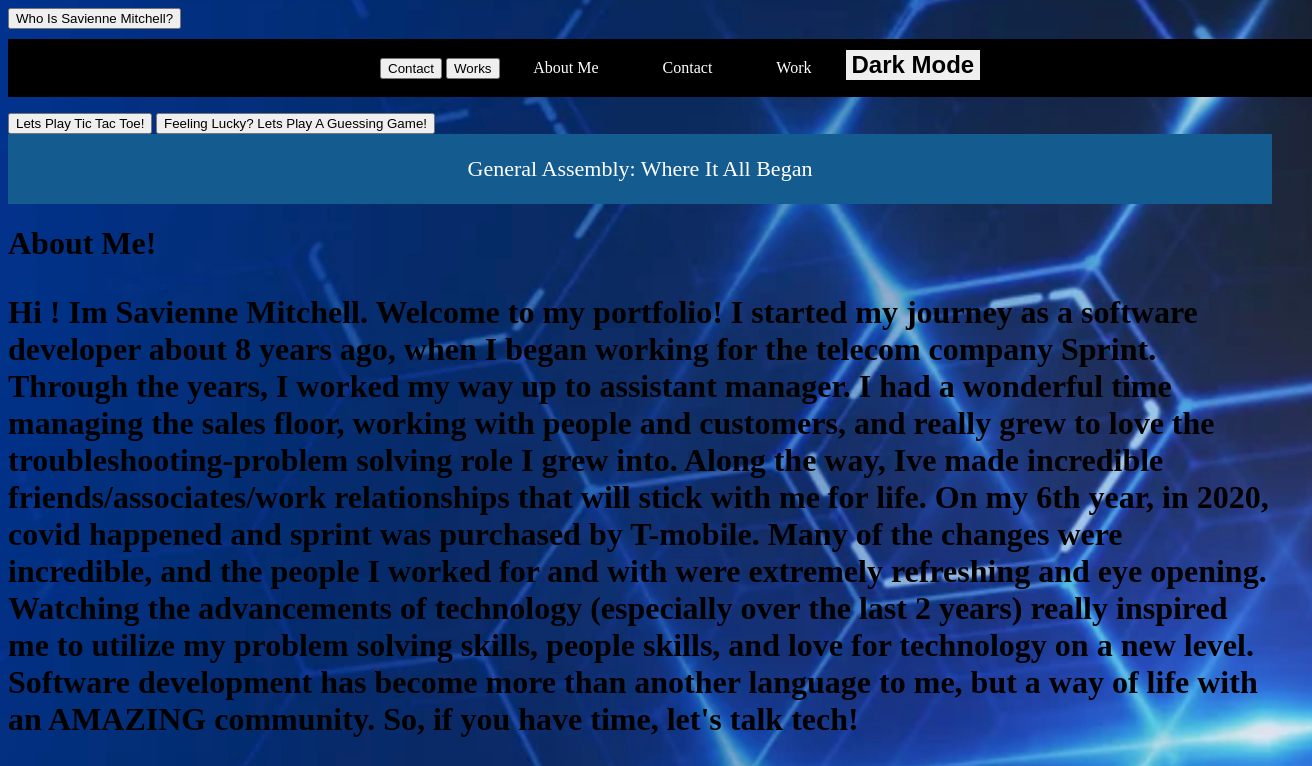
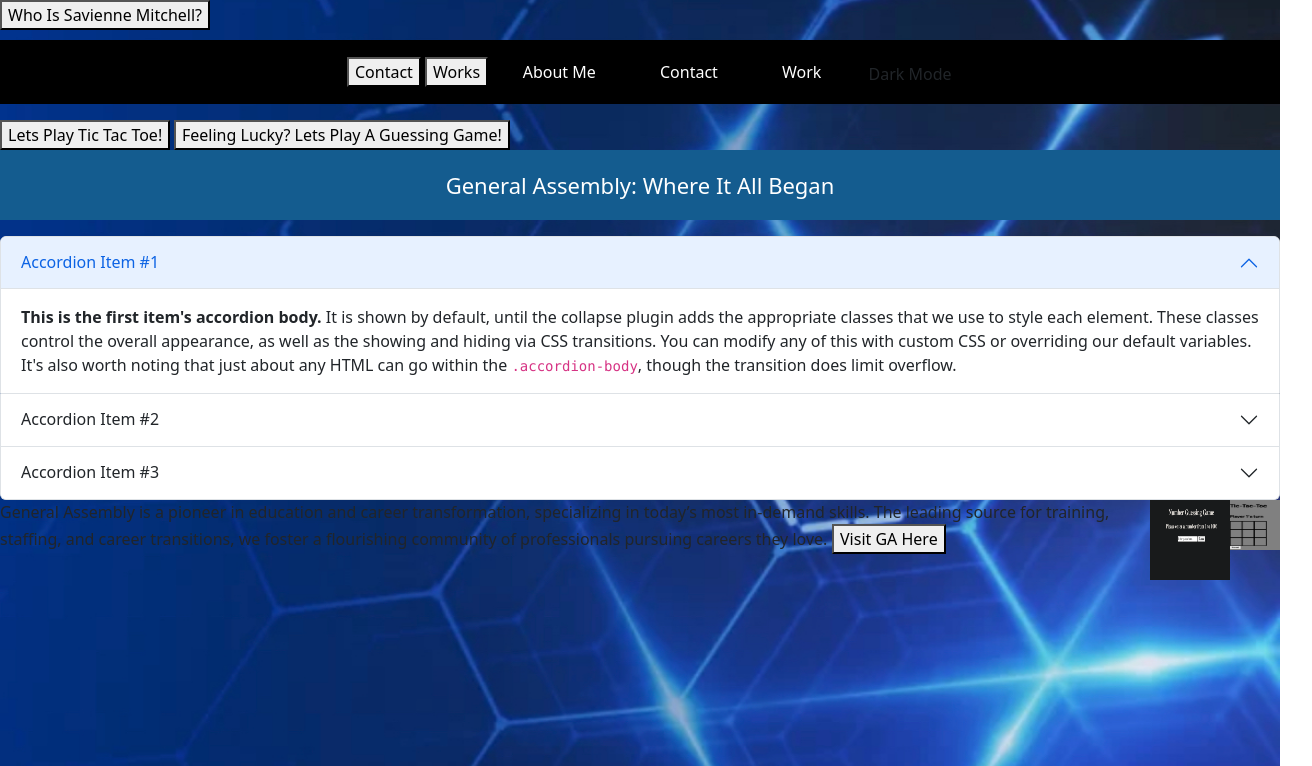
Before and after one commit to Savienne/Saviennes-Portfolio, a website: page index.html in a window 1280 px wide. Shown: the top 766 px of the page, 1312 px wide, since content can reach past the window. Drawn offline with nearby package versions, Linux system fonts and the light colour scheme.

Commit message:
correcting position of screenshots

```diff
--- a/data/app2.js
+++ b/data/app2.js
@@ -36,3 +36,12 @@
       modal.style.display = "none"
     }
   }
+
+  const foxSays = new Audio ('../audio/fox.mp3')
+  const foxImg = document.querySelector('#fox')
+
+
+  foxImg.addEventListener('click', function'(evt) {
+    foxSays.volume = .10
+    foxSays.play()
+  })
--- a/index.html
+++ b/index.html
@@ -11,8 +11,14 @@
         <link rel="stylesheet" href="https://cdnjs.cloudflare.com/ajax/libs/animate.css/4.1.1/animate.min.css" />
 
         <script defer src="./app.js" type="module"></script>
-        <!-- <script src="https://cdn.jsdelivr.net/npm/bootstrap@5.2.0-beta1/dist/js/bootstrap.bundle.min.js" integrity="sha384-pprn3073KE6tl6bjs2QrFaJGz5/SUsLqktiwsUTF55Jfv3qYSDhgCecCxMW52nD2" crossorigin="anonymous"></script>
-        <link href="https://cdn.jsdelivr.net/npm/bootstrap@5.2.0-beta1/dist/css/bootstrap.min.css" rel="stylesheet" integrity="sha384-0evHe/X+R7YkIZDRvuzKMRqM+OrBnVFBL6DOitfPri4tjfHxaWutUpFmBp4vmVor" crossorigin="anonymous"> -->
+        <script src="https://cdn.jsdelivr.net/npm/bootstrap@5.2.0-beta1/dist/js/bootstrap.bundle.min.js" integrity="sha384-pprn3073KE6tl6bjs2QrFaJGz5/SUsLqktiwsUTF55Jfv3qYSDhgCecCxMW52nD2" crossorigin="anonymous"></script>
+        <link href="https://cdn.jsdelivr.net/npm/bootstrap@5.2.0-beta1/dist/css/bootstrap.min.css" rel="stylesheet" integrity="sha384-0evHe/X+R7YkIZDRvuzKMRqM+OrBnVFBL6DOitfPri4tjfHxaWutUpFmBp4vmVor" crossorigin="anonymous">
+
+
+
+
+
+
 
     </head>
 
@@ -45,10 +51,54 @@
               <div class="sidebar">
 
         <header>General Assembly: Where It All Began</header>
-        <h1> About Me! <p>Hi ! Im Savienne Mitchell. Welcome to my portfolio!  I started my journey as a software developer about 8 years ago, when I began working for the telecom company Sprint.  Through the years, I worked my way up to assistant manager. I had a wonderful time managing the sales floor, working with people and customers, and really grew to love the troubleshooting-problem solving role I grew into. Along the way, Ive made incredible friends/associates/work relationships that will stick with me for life. On my 6th year, in 2020, covid happened and sprint was purchased by T-mobile. Many of the changes were incredible, and the people I worked for and with were extremely refreshing and eye opening. Watching the advancements of technology (especially over the last 2 years) really inspired me to utilize my problem solving skills, people skills, and love for technology on a new level.  Software development has become more than another language to me, but a way of life with an AMAZING community. So, if you have time, let's talk tech!</p></h1>
+        <!-- <h1> About Me! <p>Hi ! Im Savienne Mitchell. Welcome to my portfolio!  I started my journey as a software developer about 8 years ago, when I began working for the telecom company Sprint.  Through the years, I worked my way up to assistant manager. I had a wonderful time managing the sales floor, working with people and customers, and really grew to love the troubleshooting-problem solving role I grew into. Along the way, Ive made incredible friends/associates/work relationships that will stick with me for life. On my 6th year, in 2020, covid happened and sprint was purchased by T-mobile. Many of the changes were incredible, and the people I worked for and with were extremely refreshing and eye opening. Watching the advancements of technology (especially over the last 2 years) really inspired me to utilize my problem solving skills, people skills, and love for technology on a new level.  Software development has become more than another language to me, but a way of life with an AMAZING community. So, if you have time, let's talk tech!</p></h1> -->
           </div>
           </p>
        </div>
+       <div class="accordion" id="accordionExample">
+
+        <div class="accordion-item">
+          <h2 class="accordion-header" id="headingOne">
+            <button class="accordion-button" type="button" data-bs-toggle="collapse" data-bs-target="#collapseOne" aria-expanded="true" aria-controls="collapseOne">
+              Accordion Item #1
+            </button>
+          </h2>
+          <div id="collapseOne" class="accordion-collapse collapse show" aria-labelledby="headingOne" data-bs-parent="#accordionExample">
+            <div class="accordion-body">
+              <strong>This is the first item's accordion body.</strong> It is shown by default, until the collapse plugin adds the appropriate classes that we use to style each element. These classes control the overall appearance, as well as the showing and hiding via CSS transitions. You can modify any of this with custom CSS or overriding our default variables. It's also worth noting that just about any HTML can go within the <code>.accordion-body</code>, though the transition does limit overflow.
+            </div>
+          </div>
+        </div>
+        <div class="accordion-item">
+          <h2 class="accordion-header" id="headingTwo">
+            <button class="accordion-button collapsed" type="button" data-bs-toggle="collapse" data-bs-target="#collapseTwo" aria-expanded="false" aria-controls="collapseTwo">
+              Accordion Item #2
+            </button>
+          </h2>
+          <div id="collapseTwo" class="accordion-collapse collapse" aria-labelledby="headingTwo" data-bs-parent="#accordionExample">
+            <div class="accordion-body">
+              <strong>This is the second item's accordion body.</strong> It is hidden by default, until the collapse plugin adds the appropriate classes that we use to style each element. These classes control the overall appearance, as well as the showing and hiding via CSS transitions. You can modify any of this with custom CSS or overriding our default variables. It's also worth noting that just about any HTML can go within the <code>.accordion-body</code>, though the transition does limit overflow.
+            </div>
+          </div>
+        </div>
+        <div class="accordion-item">
+          <h2 class="accordion-header" id="headingThree">
+            <button class="accordion-button collapsed" type="button" data-bs-toggle="collapse" data-bs-target="#collapseThree" aria-expanded="false" aria-controls="collapseThree">
+              Accordion Item #3
+            </button>
+          </h2>
+          <div id="collapseThree" class="accordion-collapse collapse" aria-labelledby="headingThree" data-bs-parent="#accordionExample">
+            <div class="accordion-body">
+              <strong>This is the third item's accordion body.</strong> It is hidden by default, until the collapse plugin adds the appropriate classes that we use to style each element. These classes control the overall appearance, as well as the showing and hiding via CSS transitions. You can modify any of this with custom CSS or overriding our default variables. It's also worth noting that just about any HTML can go within the <code>.accordion-body</code>, though the transition does limit overflow.
+            </div>
+          </div>
+        </div>
+      </div>
+
+
+
+
+
   <img id="ttt" src="./assets/tic-tac-toe.png" height="60px" width="60px" alt="TTT snapshot">
    <img id="gg"  src="./assets/guessing-game.png" height="60px" width="60px" alt="guessing-game">
 
--- a/style.css
+++ b/style.css
@@ -101,10 +101,15 @@ nav ul li {
 }
 
  #ttt {
-  width: 200px;
-  height: 200px;
-
+  width: 50px;
+  height: 50px;
+float: right;
   }
+#gg {
+  width: 80px;
+  height: 80px;
+  float: right;
+}
 
   body.dark {
     --body-bg: #22232b;
```
Also changed, not shown: 1 other file.
